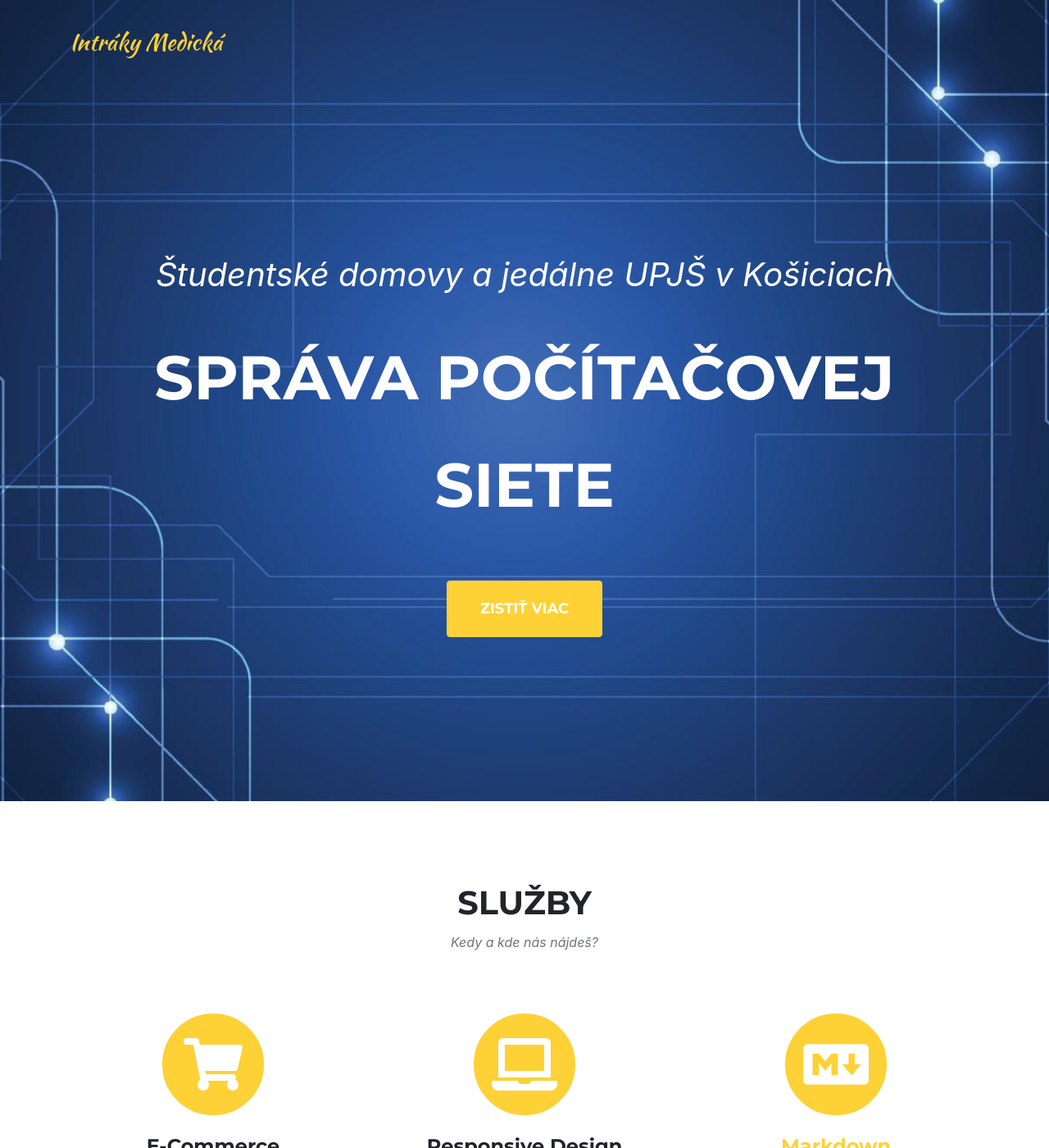
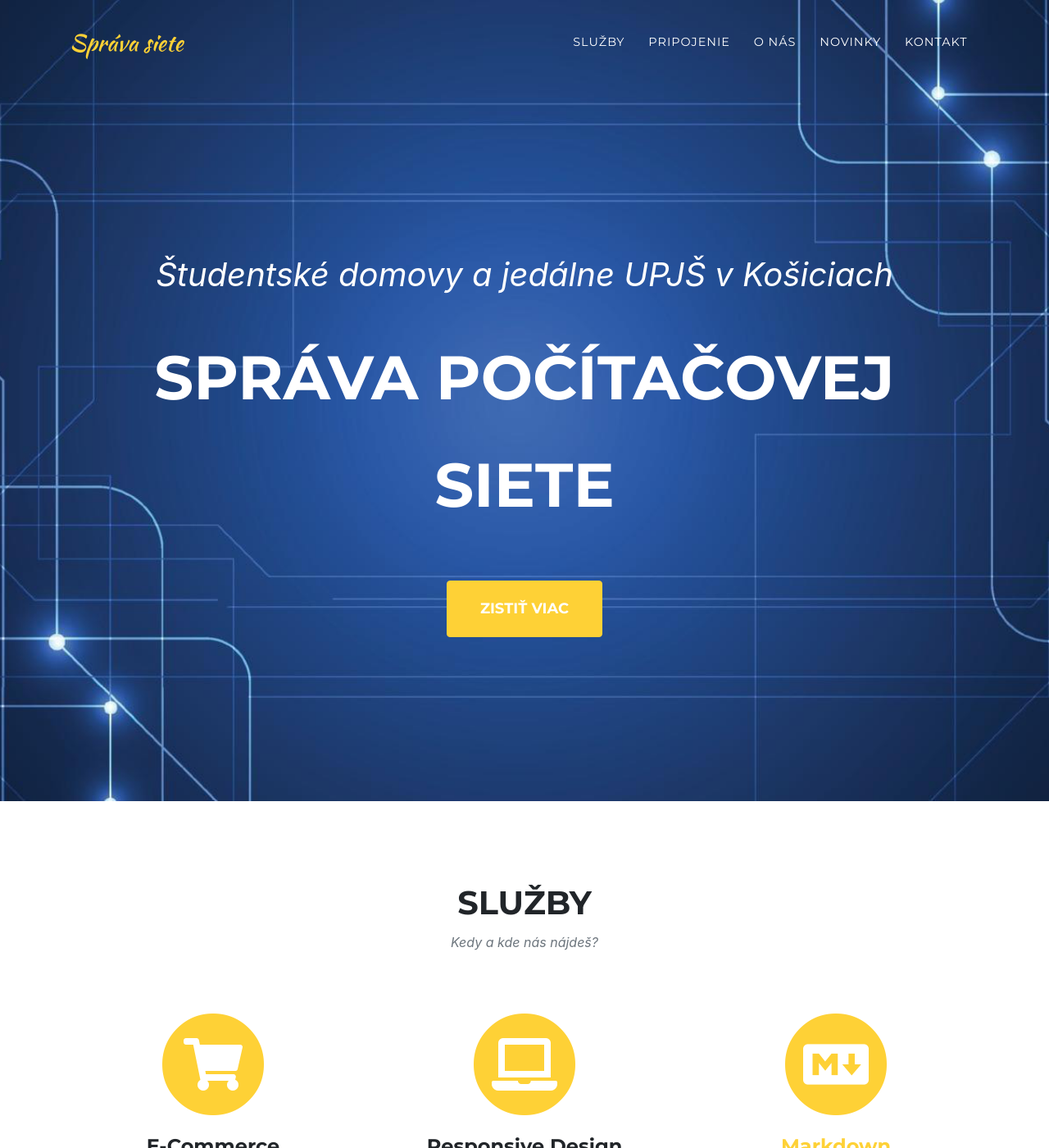
Before and after one commit to alex1972000/alex1972000.github.io, a Jekyll site: the page built from index.md, in a window 1280 px wide and 1400 px high. Shown: the whole window at 82% size. Built offline with Jekyll 4.4.1, drawn with Linux system fonts in a browser that asks for light colours; some web fonts are replaced; some of the changed text lies outside the part shown.

Commit message:
vyvolený

```diff
--- a/_config.yml
+++ b/_config.yml
@@ -16,7 +16,7 @@
 url    : "" # the base hostname & protocol for your site, e.g. http://example.com
 baseurl: "/" # the subpath of your site, e.g. /blog
 
-title      : Intráky Medická
+title      : Správa siete
 email      : la-sd@upjs.sk #this is also the email contact forms will go to
 description: "Website about internet."
 author     : Alex Gajdos
--- a/_data/navigation.yml
+++ b/_data/navigation.yml
@@ -15,12 +15,16 @@ sk: &DEFAULT_SK
       section: services
     - title: "Pripojenie"
       section: portfolio
-    - title: "About"
+    - title: "O nás"
       section: about
     - title: "Novinky"
       section: timeline
     - title: "Kontakt"
       section: contact
+
+sk-EU:
+  <<: *DEFAULT_SK
+
 # English
 # -------
 en: &DEFAULT_EN
--- a/_includes/clients.html
+++ b/_includes/clients.html
@@ -1,4 +1,4 @@
-<!-- Clients -->
+<!--
   <section class="py-5" id="{{ site.data.sitetext[site.locale].clients.section | default: "clients" }}">
     <div class="container">
       <div class="row" {% if site.data.sitetext[site.locale].clients.horizontal-scrolling == "yes" %} id="scrolling-clients" {% endif %}>
--- a/_layouts/default.html
+++ b/_layouts/default.html
@@ -1,5 +1,5 @@
 <!DOCTYPE html>
-<html lang="{{ site.locale | slice: 0,2 | default: "sk" }}">
+<html lang="{{ site.locale | slice: 0,2 | default: "en" }}">
 
   {% include head.html %}
 
--- a/_layouts/home.html
+++ b/_layouts/home.html
@@ -2,7 +2,6 @@
 layout: default
 ---
 {% include navheader.html %}
-
 {% include services.html %}
 {% include portfolio_grid.html %}
 {% include about.html %}
--- a/_sass/layout/_team.scss
+++ b/_sass/layout/_team.scss
@@ -1,4 +1,5 @@
 // Styling for the team section
+/*
 .team-member {
   margin-bottom: 50px;
   text-align: center;
@@ -16,3 +17,4 @@
     margin-top: 0;
   }
 }
+*/
```
Also changed, not shown: other parts of _includes/clients.html (+1 -0 lines).
